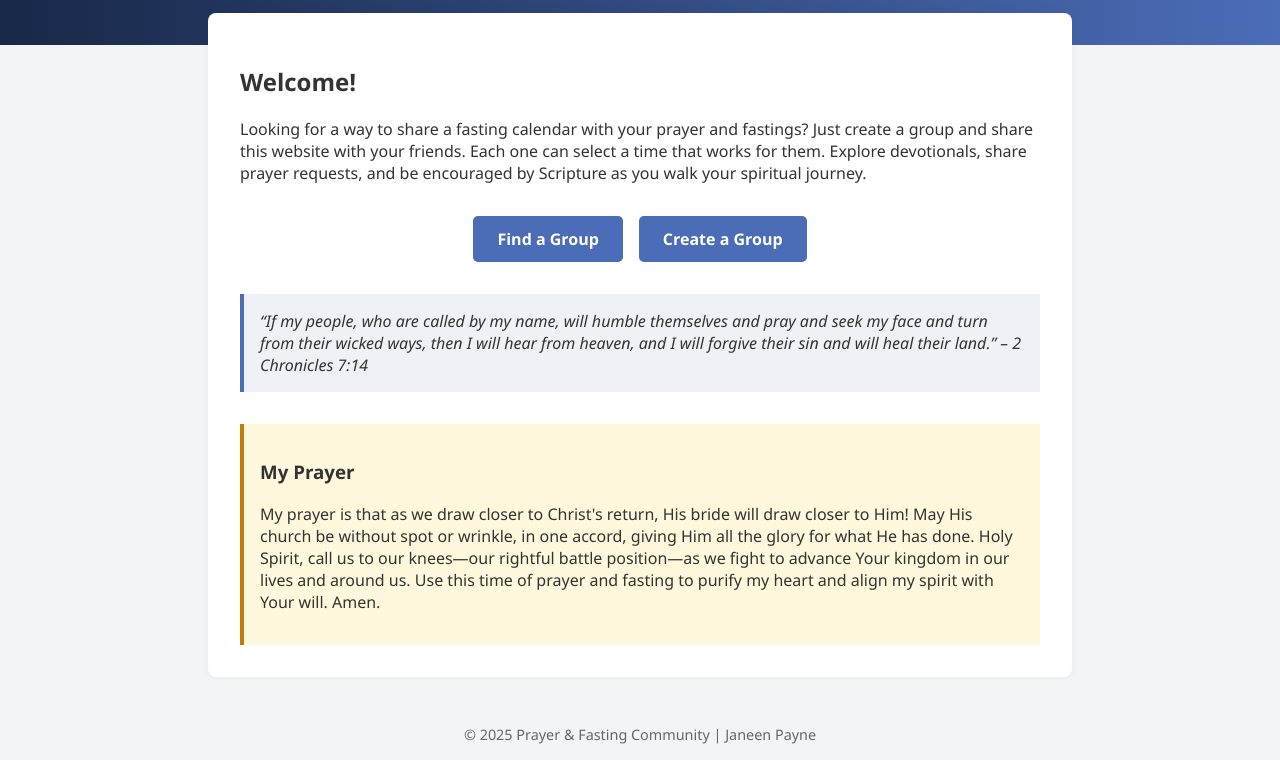
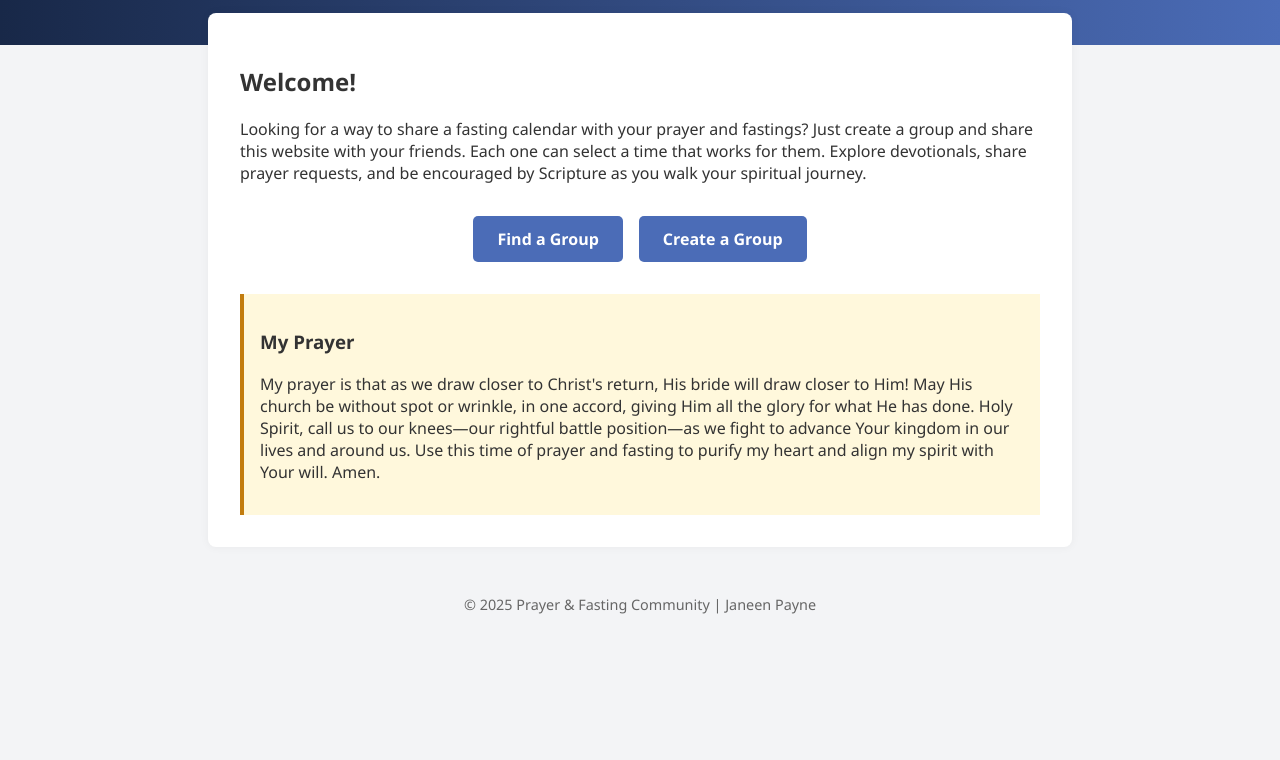
Before and after one commit to tonypalas/Prayer, a plain HTML site: page index.html in a window 1280 px wide. Shown: the part 121-881 px from the top of the page. After the commit the page ends 800 px from the top, so only its background shows below. Drawn offline with Linux system fonts and the light colour scheme.

Commit message:
Add files via upload

```diff
--- a/index.html
+++ b/index.html
@@ -89,10 +89,7 @@
       <a href="create-group.html">Create a Group</a>
     </div>
 
-    <div class="scripture">
-      “If my people, who are called by my name, will humble themselves and pray and seek my face and turn from their wicked ways,
-      then I will hear from heaven, and I will forgive their sin and will heal their land.” – 2 Chronicles 7:14
-    </div>
+
 
     <div class="my-prayer">
       <h3>My Prayer</h3>
```
